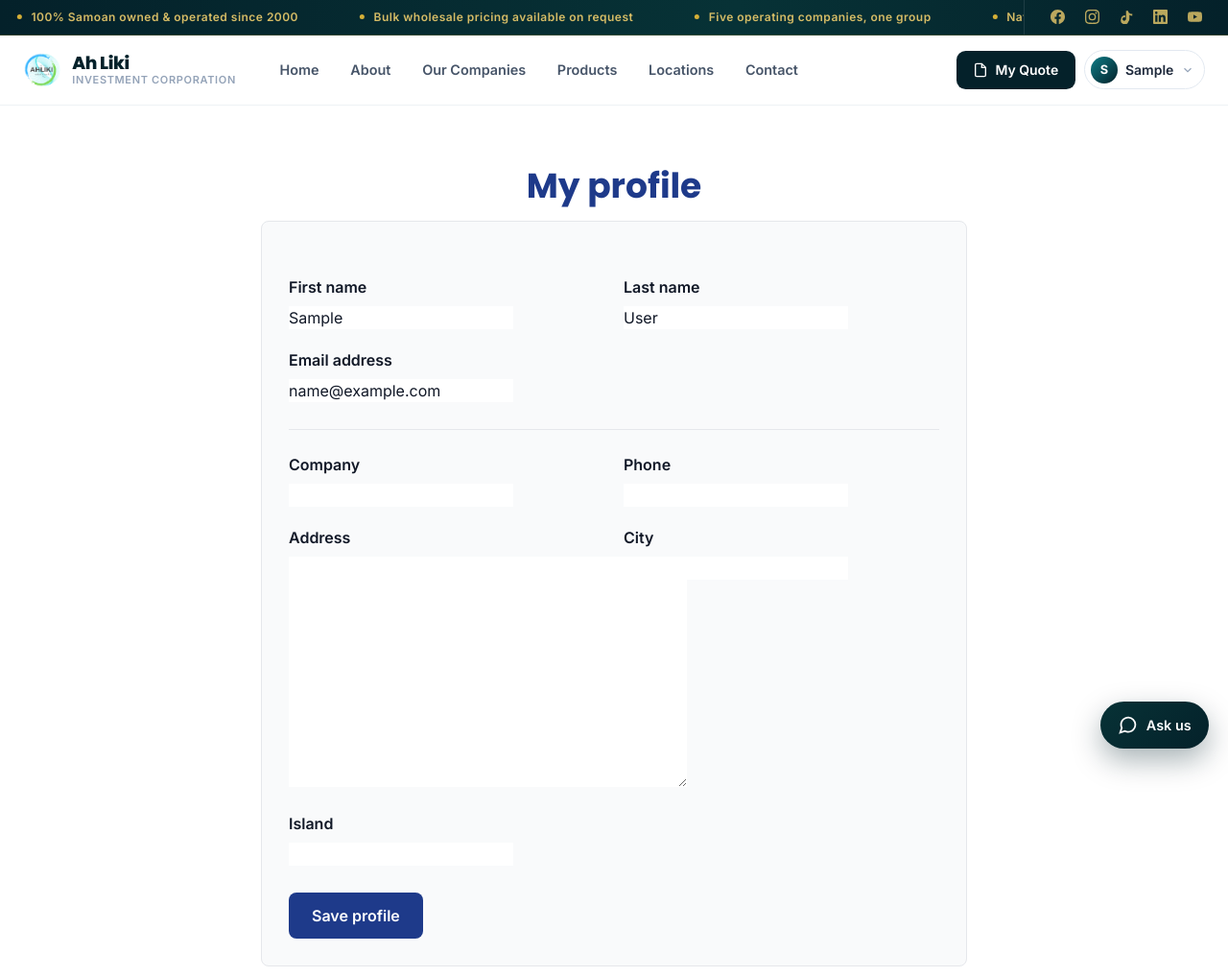
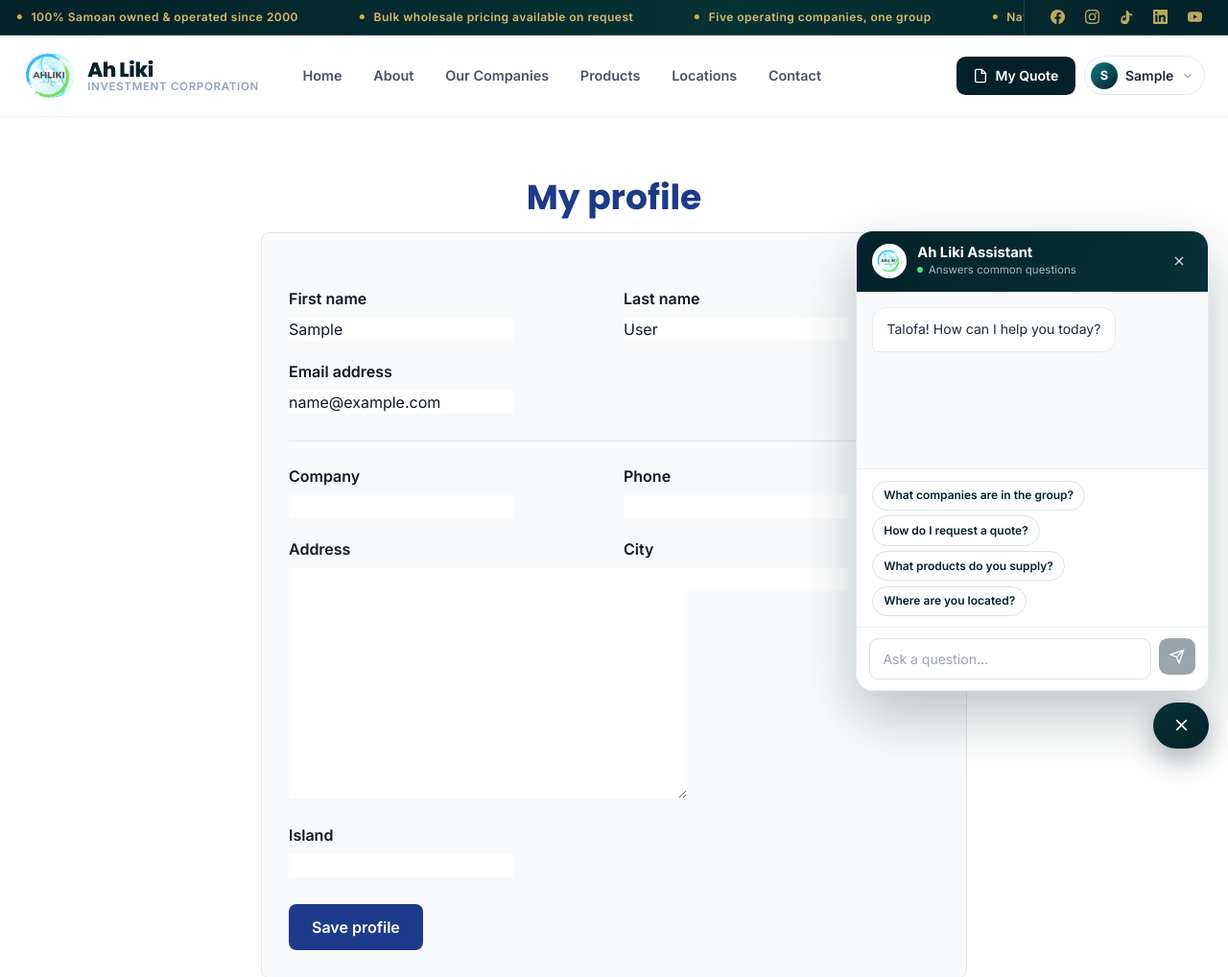
Before and after one commit to zeldris2025/ahlikicorp, a Django app: page /accounts/profile/ in a window 1280 px wide. Shown: the top 1018 px of the page at 96% size. Run offline with Django 3.2, Linux system fonts and the light colour scheme; the visitor is signed in with stand-in values (Sample User, id 1); data comes from the database, SQL or seed files in the repository; data that the repository does not hold is empty; some libraries are stand-ins or nearby versions.

Commit message:
Enlarge the header logo; greet visitors in the assistant on arrival
Header
The logo mark goes from 40px to 56px, with the header bar, wordmark and
strapline scaled to match and the toast stack moved down so it still
clears the taller header.

Assistant
Opens by itself shortly after arrival with "Talofa! How can I help you
today?", replacing the longer capability blurb that read more like a
manual than a greeting.

It opens once per visit rather than on every page load, and stops for the
rest of the visit as soon as the visitor closes it. Reopening itself each
time someone clicks through to another page would be irritating rather
than welcoming. It also stays shut on screens under 640px, where the
panel would cover the page the visitor came to read, and when reduced
motion is requested. Change maybeAutoOpen if you would rather it greeted
on every page.

Co-Authored-By: Claude Opus 5 <noreply@anthropic.com>

```diff
--- a/templates/base.html
+++ b/templates/base.html
@@ -246,7 +246,7 @@
         .toasts {
             position: fixed;
             /* Clears the sticky header rather than sitting underneath it. */
-            top: 5.75rem;
+            top: 6.5rem;
             right: 1.25rem;
             z-index: 55;
             display: flex;
@@ -516,7 +516,7 @@
             max-width: 80rem;
             margin: 0 auto;
             padding: 0 1.5rem;
-            height: 4.5rem;
+            height: 5.25rem;
             display: flex;
             align-items: center;
             gap: 2rem;
@@ -531,8 +531,8 @@
             flex-shrink: 0;
         }
         .site-brand-mark {
-            width: 40px;
-            height: 40px;
+            width: 56px;
+            height: 56px;
             object-fit: contain;
             flex-shrink: 0;
         }
@@ -544,12 +544,12 @@
         .site-brand-name {
             font-family: 'Poppins', sans-serif;
             font-weight: 800;
-            font-size: 1.15rem;
+            font-size: 1.32rem;
             color: #04212a;
             letter-spacing: -0.02em;
         }
         .site-brand-sub {
-            font-size: 0.6875rem;
+            font-size: 0.72rem;
             font-weight: 600;
             letter-spacing: 0.06em;
             text-transform: uppercase;
@@ -923,9 +923,11 @@
                     this.suggestions = this.starters;
                     this.messages = [{
                         role: 'bot',
-                        text: 'Talofa. I can answer questions about Ah Liki Investment Corporation, our companies, our wholesale catalogue and how quotes work. What would you like to know?',
+                        text: 'Talofa! How can I help you today?',
                         links: [],
                     }];
+
+                    this.maybeAutoOpen();
                 },
 
                 readJSON(id) {
@@ -935,7 +937,36 @@
                 },
 
                 toggle() { this.open ? this.close() : (this.open = true, this.scrollLog()); },
-                close()  { this.open = false; },
+
+                close() {
+                    this.open = false;
+                    // Once dismissed, stop reopening for the rest of the visit.
+                    this.remember();
+                },
+
+                /* Greets the visitor on arrival, but only once per visit:
+                   reopening on every page they click through to would be
+                   irritating rather than helpful. Skipped on small screens,
+                   where the panel would cover the page they came to read. */
+                maybeAutoOpen() {
+                    try {
+                        if (sessionStorage.getItem('ahliki-assistant-seen')) return;
+                    } catch (e) {
+                        return; // storage blocked; stay closed rather than nag
+                    }
+                    if (window.innerWidth < 640) return;
+                    if (window.matchMedia('(prefers-reduced-motion: reduce)').matches) return;
+
+                    const self = this;
+                    setTimeout(function () {
+                        if (!self.open) { self.open = true; self.scrollLog(); }
+                        self.remember();
+                    }, 1200);
+                },
+
+                remember() {
+                    try { sessionStorage.setItem('ahliki-assistant-seen', '1'); } catch (e) { /* ignore */ }
+                },
 
                 submit() {
                     const text = this.draft.trim();
```
